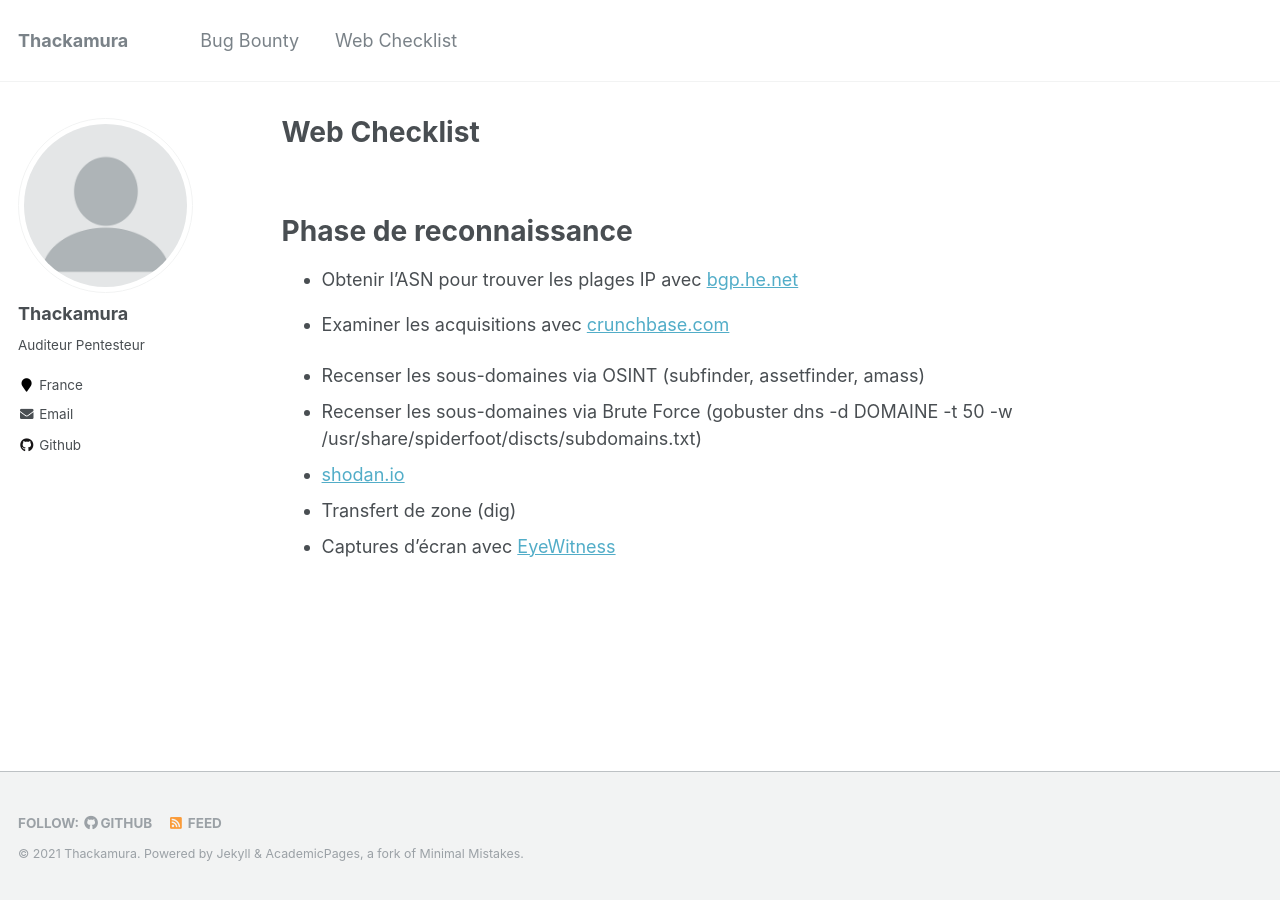
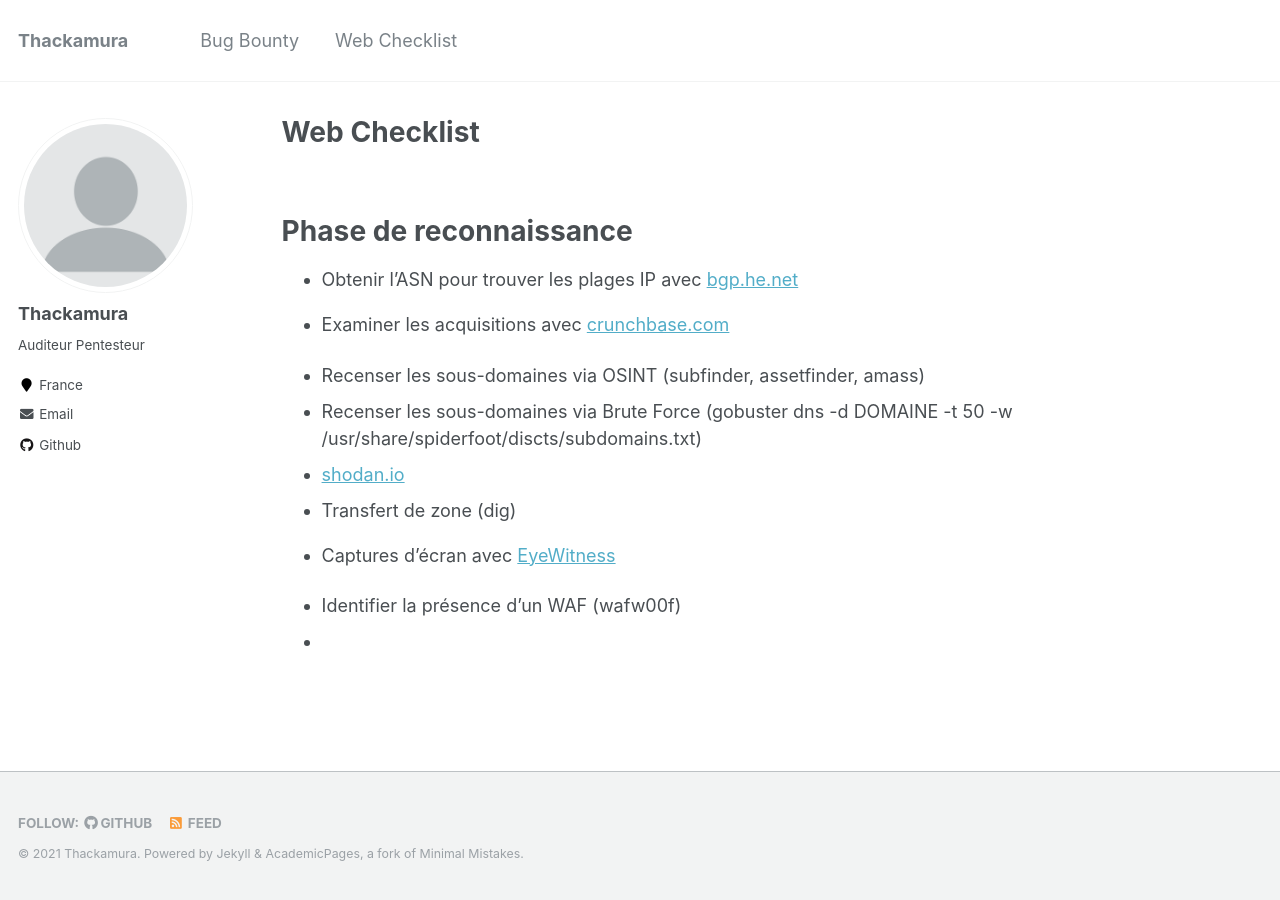
Before and after one commit to thackamura/thackamura.github.io, a Jekyll site: the page built from _pages/web-checklist.md, in a window 1280 px wide. Built offline with Jekyll 4.4.1, drawn with Linux system fonts in a browser that asks for light colours.

Commit message:
Update web-checklist.md

```diff
--- a/_pages/web-checklist.md
+++ b/_pages/web-checklist.md
@@ -14,9 +14,14 @@ Phase de reconnaissance
 ======
 * Obtenir l'ASN pour trouver les plages IP avec [bgp.he.net](https://bgp.he.net/)
 * Examiner les acquisitions avec [crunchbase.com](https://www.crunchbase.com/)
+<br/>
 
 * Recenser les sous-domaines via OSINT (subfinder, assetfinder, amass)
 * Recenser les sous-domaines via Brute Force (gobuster dns -d DOMAINE -t 50 -w /usr/share/spiderfoot/discts/subdomains.txt)
 * [shodan.io](https://www.shodan.io/)
 * Transfert de zone (dig)
 * Captures d'écran avec [EyeWitness](https://github.com/FortyNorthSecurity/EyeWitness)
+<br/>
+
+* Identifier la présence d'un WAF (wafw00f)
+*
```
